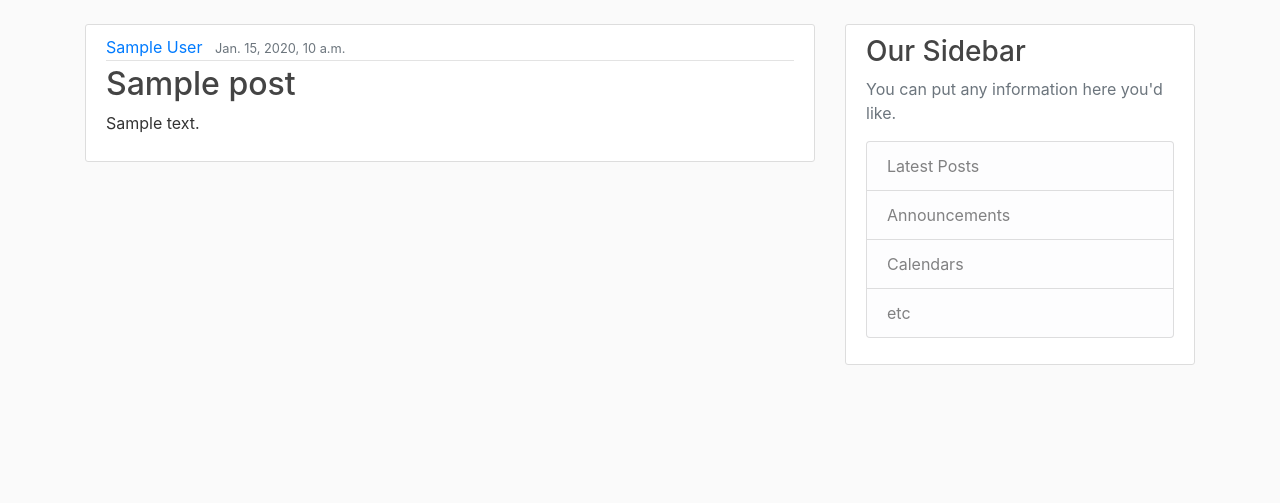
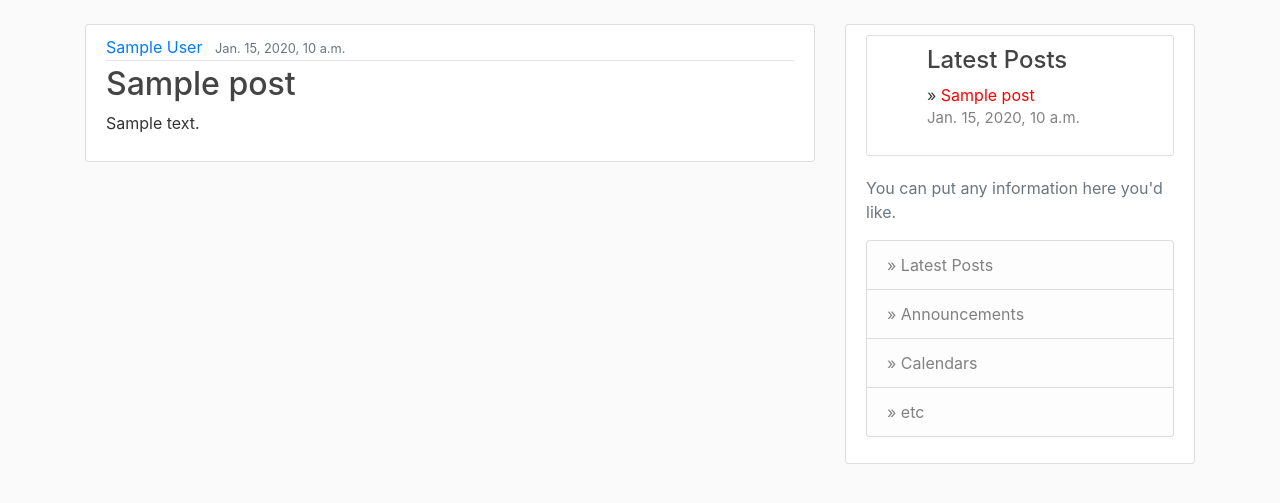
Before and after one commit to harsh7in/Blogger, a Django app: template mysite/blog/templates/blog/home.html in a window 1280 px wide. Shown: the part 56-559 px from the top of the page. Run offline with Django 3.2, Linux system fonts and the light colour scheme; the template is opened without the code that fills it: most values are stand-ins (such as "Sample title", 1, 10 or a date in 2020); some libraries are stand-ins or nearby versions.

Commit message:
Added latest posts

```diff
--- a/mysite/blog/static/blog/main.css
+++ b/mysite/blog/static/blog/main.css
@@ -10,7 +10,13 @@ body {
 
   ul {
     margin: 0;
+    list-style: none;
   }
+
+  ul li:before {
+    content: "\00BB \0020";
+    }
+
 
   .bg-steel {
     background-color: #5f788a;
@@ -81,3 +87,18 @@ body {
   .account-heading {
     font-size: 2.5rem;
   }
+
+
+  .post-title {
+    color: red;
+  }
+
+  .post-title:hover {
+    color: black;
+    text-decoration: none;
+  }
+
+ .post-date {
+   font-size: 15px;
+    color: #828282;
+ }
--- a/mysite/blog/templates/blog/base.html
+++ b/mysite/blog/templates/blog/base.html
@@ -70,7 +70,10 @@
         </div>
         <div class="col-md-4">
           <div class="content-section">
-            <h3>Our Sidebar</h3>
+            {% block contentr %}
+
+            {% endblock %}
+
             <p class='text-muted'>You can put any information here you'd like.
               <ul class="list-group">
                 <li class="list-group-item list-group-item-light">Latest Posts</li>
--- a/mysite/blog/templates/blog/home.html
+++ b/mysite/blog/templates/blog/home.html
@@ -8,10 +8,24 @@
             <a class="mr-2" href="{% url 'blog-profile' name=post.author %}">{{ post.author }}</a>
             <small class="text-muted">{{ post.date_posted }}</small>
           </div>
-        <h2><a class="article-title" href="{% url 'post-detail' post.id %}">{{ post.title }}</a></h2>
-        <p class="article-content">{{ post.content }}</p>
-        </div>
-    </article>
-  {% endfor %}
+      <h2><a class="article-title" href="{% url 'post-detail' post.id %}">{{ post.title }}</a></h2>
+      <p class="article-content">{{ post.content }}</p>
+    </div>
+  </article>
+{% endfor %}
 
 {% endblock%}
+
+
+{% block contentr %}
+<div class="content-section">
+ <ul>
+  <h4>Latest Posts</h4>
+    {% for post in posts|dictsortreversed:"id"|slice:"5" %}
+
+      <li><a  class="post-title" href="{% url 'post_detail' pk=post.pk %}">{{ post.title }}</a></li>
+        <p class="post-date">{{ post.date_posted }}</p>
+
+    {% endfor %}
+    </div>
+{% endblock %}
--- a/mysite/blog/templates/blog/post_detail.html
+++ b/mysite/blog/templates/blog/post_detail.html
@@ -1,3 +1,4 @@
+
 {% extends "blog/base.html" %}
 {% block content %}
   <article class="media content-section">
--- a/mysite/blog/urls.py
+++ b/mysite/blog/urls.py
@@ -10,4 +10,5 @@ urlpatterns = [
     path('post/<int:pk>/update/', PostUpdateView.as_view(), name='post-update'),
     path('post/<int:pk>/delete/', PostDeleteView.as_view(), name='post-delete'),
     path("post_create/", views.post_create, name='post_create'),
+    path('post/<int:pk>/', views.post_detail, name='post_detail'),
 ]
```
Also changed, not shown: mysite/blog/views.py (+14 -3 lines).
